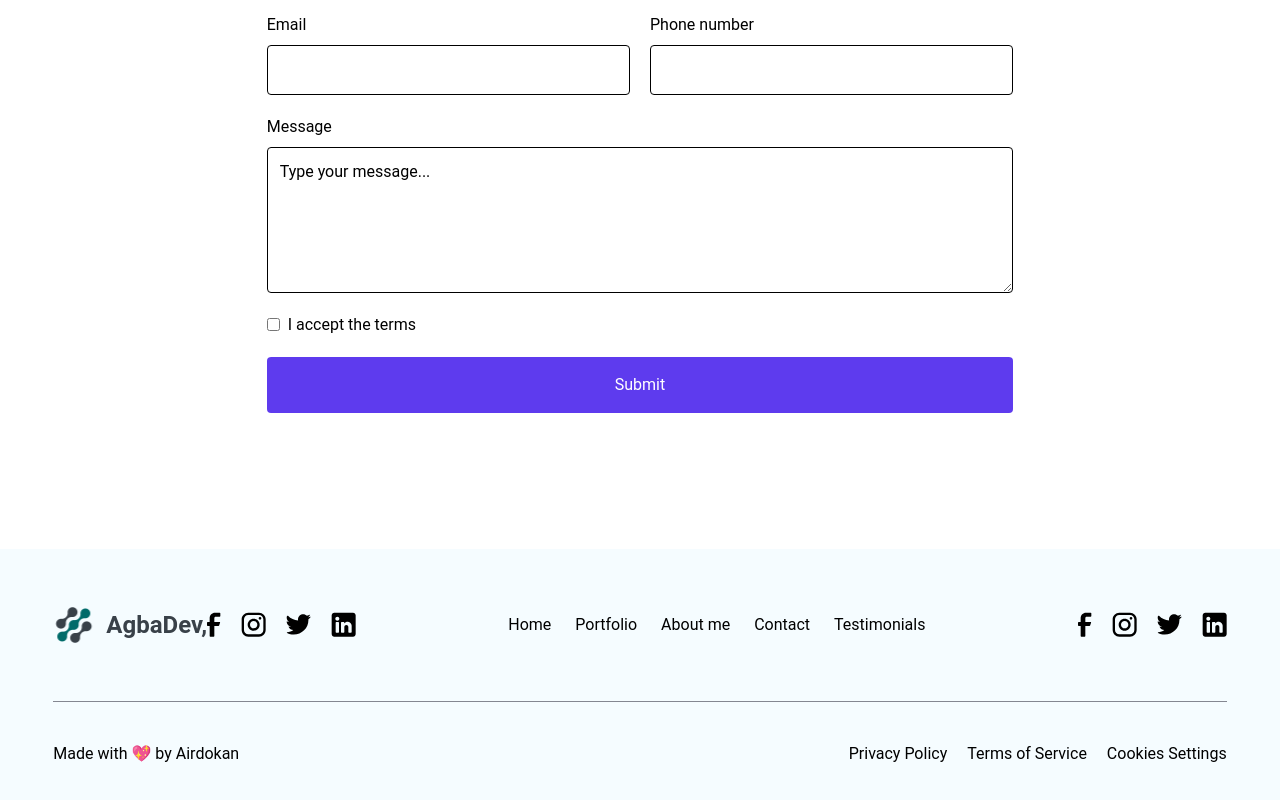
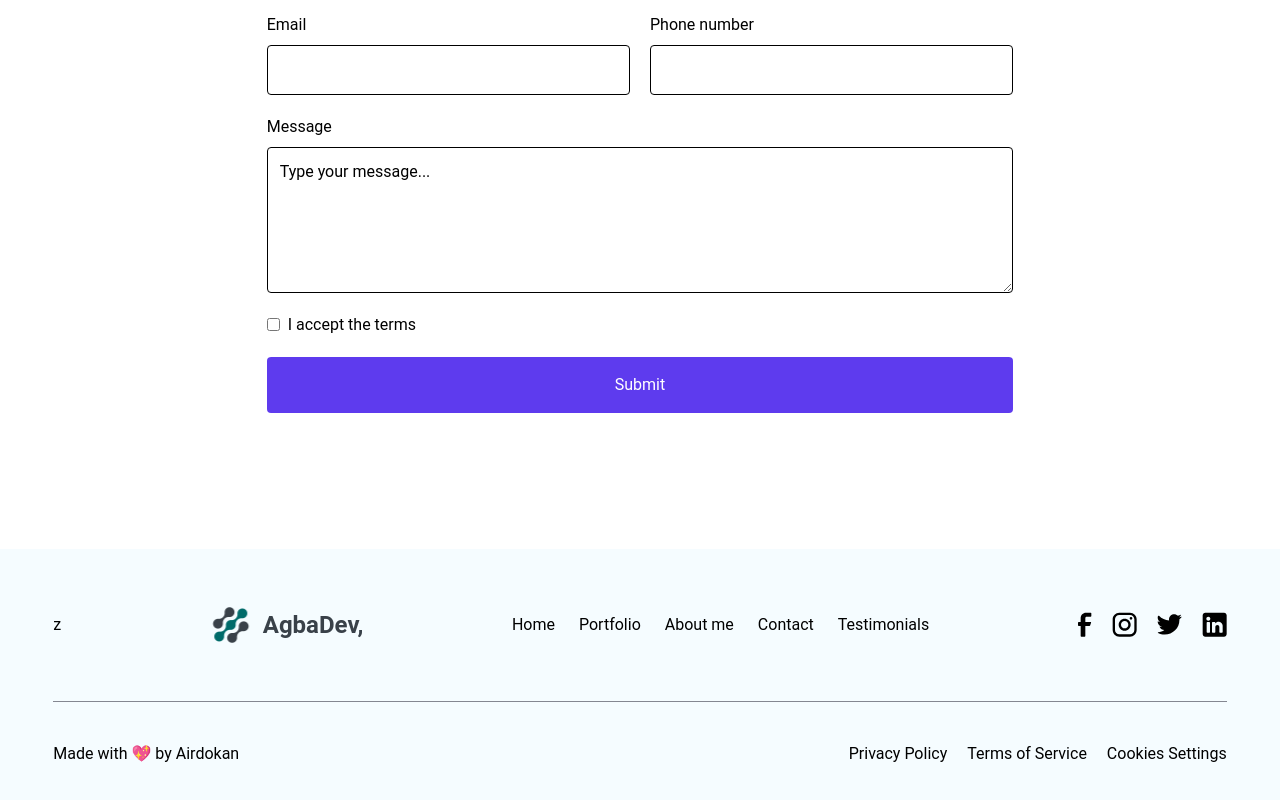
Before and after one commit to naps4444/portfolio-, a React (Create React App) app: page / in a window 1280 px wide. Shown: the part 3961-4761 px from the top of the page. Built offline with nearby package versions, Linux system fonts and the light colour scheme.

Commit message:
lil mod on nav

```diff
--- a/src/SmallerComponents/Footer.jsx
+++ b/src/SmallerComponents/Footer.jsx
@@ -10,25 +10,10 @@ const Footer = () => {
     <>
     <div className='w-11/12 mx-auto container'>
         <div className='flex flex-col lg:flex-row justify-between items-center py-14 border-[#2829388C] border-b-[1px]'>
-
-
-           <div className='flex justify-between items-center'>
-           <div className='flex gap-2 items-center'>
+           z <div className='flex gap-2 items-center'>
                <img src={logo} alt="logo" className="text-xl font-bold" />
                <h1 className="font-bold text-2xl text-[#394149]">AgbaDev,</h1>
             </div>
-
-
-
-           <div className='ld:hidden flex mt-5 lg:mt-0 gap-5'>
-                <img src={sc1} alt="icons" />
-                <img src={sc2} alt="icons" />
-                <img src={sc3} alt="icons" />
-                <img src={sc4} alt="icons" />
-
-            </div>
-           </div>
-
 
 
 
@@ -53,7 +38,7 @@ const Footer = () => {
             </div>
 
 
-            <div className='hidden lg:flex mt-5 lg:mt-0 gap-5'>
+            <div className='flex mt-5 lg:mt-0 gap-5'>
                 <img src={sc1} alt="icons" />
                 <img src={sc2} alt="icons" />
                 <img src={sc3} alt="icons" />
```
